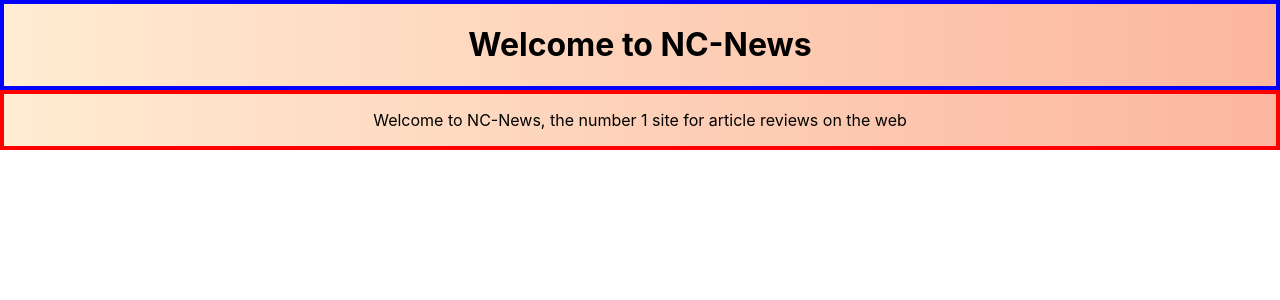
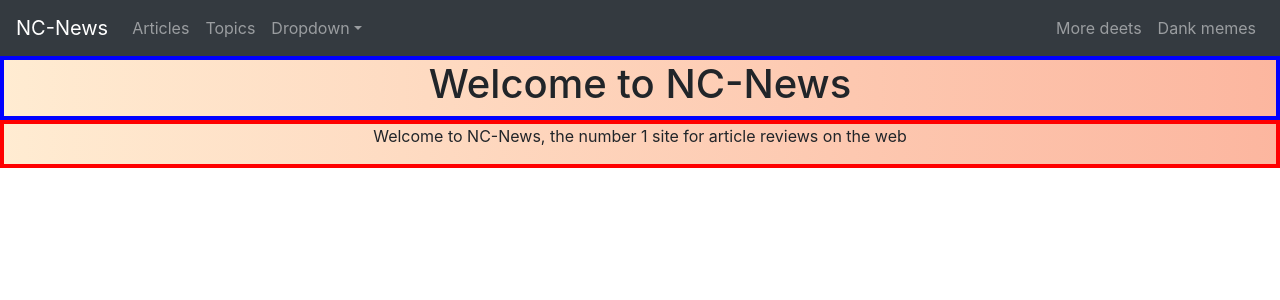
Before and after one commit to danbeaumont95/nc-news, a React (Create React App) app in the folder nc-news/: page /articles/1 in a window 1280 px wide. Shown: the top 300 px of the page. Built offline with nearby package versions, Linux system fonts and the light colour scheme; no server answers.

Commit message:
added error handling for invalid id parameter

```diff
--- a/nc-news/package.json
+++ b/nc-news/package.json
@@ -7,7 +7,9 @@
     "@testing-library/react": "^11.2.5",
     "@testing-library/user-event": "^12.6.3",
     "axios": "^0.21.1",
+    "bootstrap": "^4.6.0",
     "react": "^17.0.1",
+    "react-bootstrap": "^1.4.3",
     "react-dom": "^17.0.1",
     "react-scripts": "4.0.2",
     "web-vitals": "^1.1.0"
--- a/nc-news/public/index.html
+++ b/nc-news/public/index.html
@@ -9,6 +9,12 @@
       name="description"
       content="Web site created using create-react-app"
     />
+    <link
+  rel="stylesheet"
+  href="https://maxcdn.bootstrapcdn.com/bootstrap/4.5.0/css/bootstrap.min.css"
+  integrity="sha384-9aIt2nRpC12Uk9gS9baDl411NQApFmC26EwAOH8WgZl5MYYxFfc+NcPb1dKGj7Sk"
+  crossorigin="anonymous"
+/>
 
     <title>React App</title>
   </head>
--- a/nc-news/src/App.css
+++ b/nc-news/src/App.css
@@ -18,3 +18,12 @@
 li {
   border: 4px solid pink;
 }
+
+.navbar {
+  display: flex;
+
+}
+
+.nav-list {
+  list-style-type: none;
+}
--- a/nc-news/src/App.js
+++ b/nc-news/src/App.js
@@ -4,16 +4,25 @@ import Intro from './Components/Intro';
 import Title from './Components/Title';
 import { Router } from '@reach/router'
 import SingleArticle from './Components/SingleArticle';
+// import NavBar from './Components/NavBar';
+// import * as ReactBootStrap from 'react-bootstrap'
+import NewNavBar from './Components/NewNavBar'
+import ErrorDisplayer from './Components/ErrorDisplayer'
 
 function App() {
   return (
     <div className="App">
+
+
+    <NewNavBar />
+      {/* <NavBar /> */}
       <Title />
       <Intro />
 
       <Router>
         <ArticleList path="/"/>
         <SingleArticle path="/articles/:article_id"/>
+        <ErrorDisplayer default/>
       </Router>
     </div>
   );
--- a/nc-news/src/Components/ArticleList.jsx
+++ b/nc-news/src/Components/ArticleList.jsx
@@ -1,13 +1,15 @@
 import React, { Component } from 'react';
 import * as api from '../api';
 import { Link } from '@reach/router'
+import ErrorDisplayer from './ErrorDisplayer';
 
 
 class ArticleList extends Component {
 
     state={
         articles: [],
-        isLoading: true
+        isLoading: true,
+        errMessage: ''
     }
 
     componentDidMount() {
@@ -15,8 +17,9 @@ class ArticleList extends Component {
     }
 
     render() {
-        const { articles } = this.state;
+        const { articles, errMessage } = this.state;
         if (this.state.isLoading) return <p>Loading....</p>
+        if (errMessage) return <ErrorDisplayer msg={errMessage}/>
         return (
             <div className="article-list">
                 {articles.map((article) => {
@@ -42,6 +45,8 @@ class ArticleList extends Component {
         api.getAllArticles().then((articles) => {
             this.setState({ articles, isLoading: false })
         })
+
+
     }
 
 }
--- /dev/null
+++ b/nc-news/src/Components/ErrorDisplayer.jsx
@@ -0,0 +1,9 @@
+import React from 'react';
+
+const ErrorDisplayer = ({msg}) => {
+    return (
+        <h2>{msg ? msg + ' Article ID not found' : 'Soz page not found'}</h2>
+    )
+}
+
+export default ErrorDisplayer;
--- /dev/null
+++ b/nc-news/src/Components/NewNavBar.jsx
@@ -0,0 +1,38 @@
+import React from 'react';
+import * as ReactBootStrap from 'react-bootstrap'
+import { Link } from '@reach/router'
+
+const NewNavBar = () => {
+    return (
+        <ReactBootStrap.Navbar collapseOnSelect expand="lg" bg="dark" variant="dark">
+            <Link to="/">
+  <ReactBootStrap.Navbar.Brand href="#home">NC-News</ReactBootStrap.Navbar.Brand>
+  </Link>
+  <ReactBootStrap.Navbar.Toggle aria-controls="responsive-navbar-nav" />
+  <ReactBootStrap.Navbar.Collapse id="responsive-navbar-nav">
+    <ReactBootStrap.Nav className="mr-auto">
+        <Link to="/">
+      <ReactBootStrap.Nav.Link href="#features">Articles</ReactBootStrap.Nav.Link>
+      </Link>
+      <ReactBootStrap.Nav.Link href="#pricing">Topics</ReactBootStrap.Nav.Link>
+      <ReactBootStrap.NavDropdown title="Dropdown" id="collasible-nav-dropdown">
+        <ReactBootStrap.NavDropdown.Item href="#action/3.1">Action</ReactBootStrap.NavDropdown.Item>
+        <ReactBootStrap.NavDropdown.Item href="#action/3.2">Another action</ReactBootStrap.NavDropdown.Item>
+        <ReactBootStrap.NavDropdown.Item href="#action/3.3">Something</ReactBootStrap.NavDropdown.Item>
+        <ReactBootStrap.NavDropdown.Divider />
+        <ReactBootStrap.NavDropdown.Item href="#action/3.4">Separated link</ReactBootStrap.NavDropdown.Item>
+      </ReactBootStrap.NavDropdown>
+    </ReactBootStrap.Nav>
+    <ReactBootStrap.Nav>
+      <ReactBootStrap.Nav.Link href="#deets">More deets</ReactBootStrap.Nav.Link>
+      <ReactBootStrap.Nav.Link eventKey={2} href="#memes">
+        Dank memes
+      </ReactBootStrap.Nav.Link>
+    </ReactBootStrap.Nav>
+  </ReactBootStrap.Navbar.Collapse>
+</ReactBootStrap.Navbar>
+    )
+
+}
+
+export default NewNavBar;
--- a/nc-news/src/Components/SingleArticle.jsx
+++ b/nc-news/src/Components/SingleArticle.jsx
@@ -1,31 +1,23 @@
 import React, { Component } from 'react';
 import * as api from '../api'
+import ErrorDisplayer from './ErrorDisplayer';
 
-// const SingleArticle = (singleArticleData) => {
-// return (
-//     <ul>
-//         <li>
-//             {/* <h4>{this.SingleArticleData.title}</h4>
-//             <h5>{SingleArticleData.body}</h5> */}
-//             {/* <p>{singleArticleData}</p> */}
-//             {console.log(singleArticleData.body)}
-//         </li>
-//     </ul>
-// )
-// }
 
 class SingleArticle extends Component {
 state={
     article: {},
-    isLoading: true
+    isLoading: true,
+    errMessage: ''
 }
 
 componentDidMount() {
-    this.fetchArticle()
+    const { article_id } = this.props;
+    this.fetchArticle(article_id)
 }
 
 render() {
-    const { article } = this.state
+    const { article, errMessage } = this.state
+    if (errMessage) return <ErrorDisplayer msg={errMessage}/>
     return (
         <div>
           <h3>{article.body}</h3>
@@ -33,9 +25,14 @@ render() {
     )
 }
 
-fetchArticle() {
-api.getArticle(this.props.article_id).then((article) => {
+fetchArticle(article_id) {
+api.getArticle(article_id).then((article) => {
 this.setState({ article, isLoading: false })
+})
+.catch((err) => {
+    console.dir(err)
+   console.dir(err.response.status)
+   this.setState({errMessage: err.response.status, isLoading: false})
 })
 }
 
--- a/nc-news/src/index.js
+++ b/nc-news/src/index.js
@@ -2,6 +2,7 @@ import React from 'react';
 import ReactDOM from 'react-dom';
 import './index.css';
 import App from './App';
+import 'bootstrap/dist/css/bootstrap.min.css'
 
 
 ReactDOM.render(
```
Also changed, not shown: nc-news/src/Components/NavBar.jsx (+9 -0 lines), 1 other file (tests, documents, lock files or other folders).
